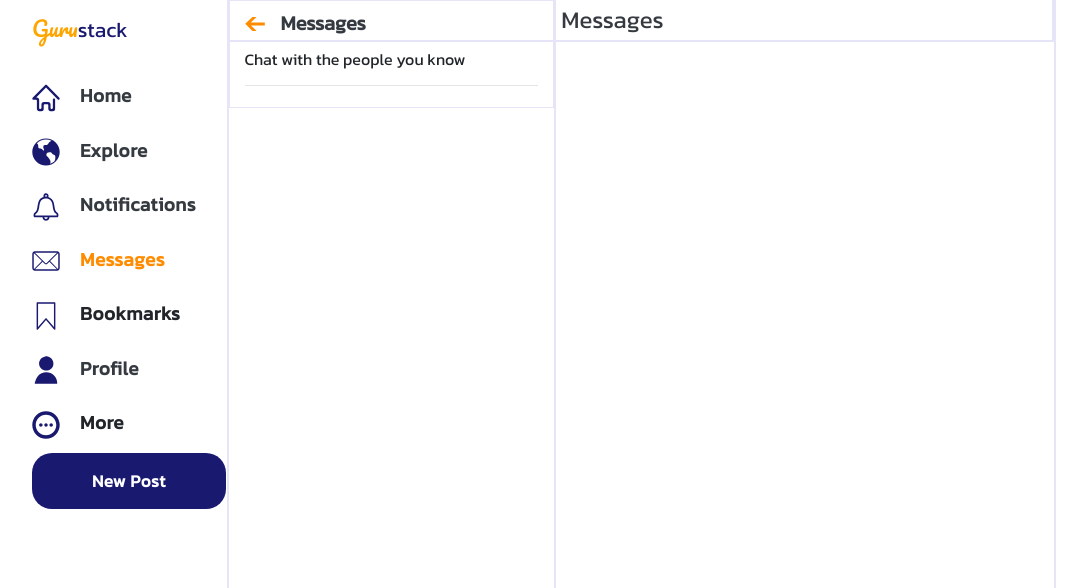
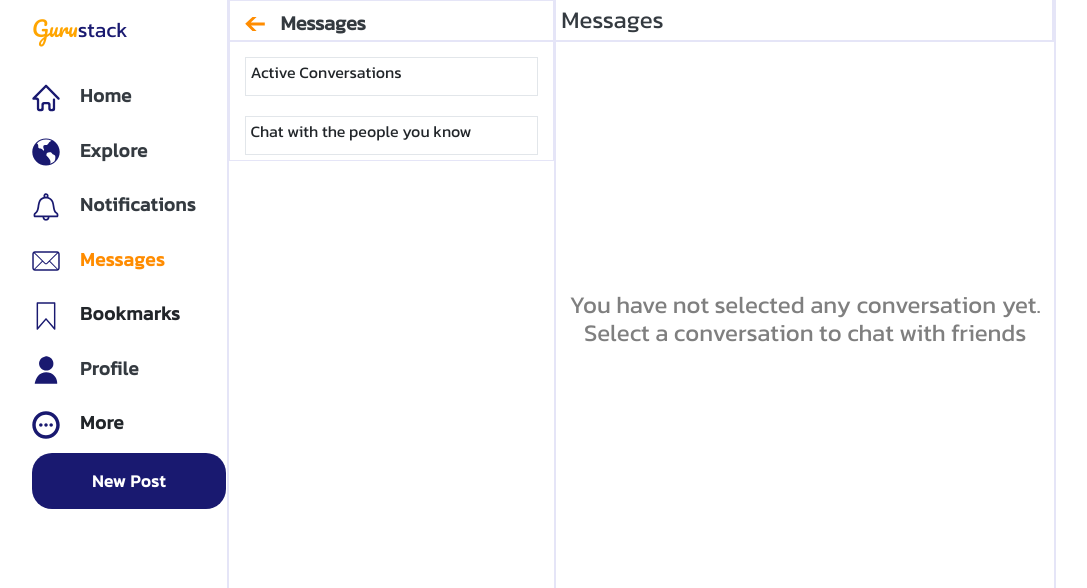
Before and after one commit to Imuhammed24/gurustack, a Django app: page /account/messages/ in a window 1280 px wide. Shown: the top 588 px of the page, without its empty margins (96-1183 px from the left). Run offline with Django 3.2, Linux system fonts and the light colour scheme; the visitor is signed in with stand-in values (Sample User, id 1); data comes from the database, SQL or seed files in the repository; data that the repository does not hold is empty; some libraries are stand-ins or nearby versions.

Commit message:
Gurustack project 19th-April 2020 update

```diff
--- a/account/templates/account/user/messages-section.html
+++ b/account/templates/account/user/messages-section.html
@@ -17,27 +17,27 @@
 
 
         <div id="profile-middle-div-middle-messages" class="clearfix">
-            <div id="middle-div-middle-content-div-messages" class="pt-2 clearfix">
+            <div id="middle-div-middle-content-div-messages" class="clearfix">
 
-                <div id="conversation">
+                <div id="active-conversations-div" class="">
+                    <h6>Active Conversations</h6>
                     <div>
                         {% if request.user.conversation_with %}
                         {% for chat in request.user.conversation_with.all %}
-                            <p> {{chat }}</p>
+                            {% include 'account/user/conversations-div.html' with chat_user=chat.user2 %}
                         {% endfor %}
                         {% endif %}
 
                         {% if request.user.conversation_from %}
                         {% for chat in request.user.conversation_from.all %}
-                            <p> {{chat}}</p>
+                            {% include 'account/user/conversations-div.html' with chat_user=chat.user1 %}
                         {% endfor %}
                         {% endif %}
                     </div>
                 </div>
 
-                <div id="chat-suggestion-div">
+                <div id="chat-suggestion-div" class="mb-0">
                     <h6>Chat with the people you know</h6>
-                    <hr>
                     {% for user in request.user.following.all %}
                         {% include 'account/user/message-suggestion-list.html' %}
                     {% endfor %}
@@ -84,6 +84,12 @@
         </div>
         {{ room_name|json_script:"room-name" }}
         {% include 'chat-room-script.html'%}
+        {% else %}
+        <div id="no-conversation-div">
+            <center>
+                <h4 class="text-black-50">You have not selected any conversation yet. Select a conversation to chat with friends</h4>
+            </center>
+        </div>
         {% endif %}
 
     </div>
--- a/chat/consumers.py
+++ b/chat/consumers.py
@@ -60,7 +60,7 @@ class ChatConsumer(WebsocketConsumer):
             'author': message.author.username,
             'recipient': message.recipient.username,
             'content': message.content,
-            'timestamp': str(message.timestamp)
+            'timestamp': str(message.timestamp)[:16]
         }
 
     commands = {
--- a/chat/models.py
+++ b/chat/models.py
@@ -22,7 +22,7 @@ class Conversation(models.Model):
     user1 = models.ForeignKey(User, on_delete=models.CASCADE, related_name='conversation_with')
     user2 = models.ForeignKey(User, on_delete=models.CASCADE, related_name='conversation_from')
     last_message = models.TextField()
-    timestamp = models.DateField(auto_now=True)
+    timestamp = models.DateTimeField(auto_now=True)
 
     def __str__(self):
         return f'{self.user1.username} and {self.user2.username}'
--- a/static/css/style.css
+++ b/static/css/style.css
@@ -1070,11 +1070,12 @@ body {
     border-bottom: 1px solid rgba(173, 216, 230, 0.33);
     transition: .5s;
     border-radius: 5px;
+    padding: 5px 5px 5px 0;
 }
 
 #small-user-list-div-content:hover{
     background-color: rgba(173, 216, 230, 0.14);
-    padding: 4px;
+    padding: 2px;
 }
 
 .username-on-users-list{
@@ -1940,6 +1941,29 @@ button {
     letter-spacing: 1px;
 }
 
+
+.verified-icon-conversation{
+    margin-top: -5px;
+    width: 17px;
+    height: 17px;
+}
+
+#active-conversations-div, #chat-suggestion-div{
+    border: 1px solid #e2e6ea;
+    padding: 5px;
+    margin-bottom: 20px;
+}
+
+.active-conversation{
+    border-right: 4px solid midnightblue;
+
+}
+
+#no-conversation-div{
+    margin-top: 50%;
+    margin-bottom: 50%;
+}
+
 #middle-div-middle-content-div-messages {
     padding: 15px 15px 5px 15px;
     overflow: hidden;
@@ -2007,6 +2031,7 @@ button {
     overflow: hidden;
     clear: none;
 }
+
 
 
 #chat-log{
@@ -2082,6 +2107,11 @@ div * {
     font-weight: bold;
     font-family: sans-serif;
 }
+
+.message-time{
+    display: inline-table;
+}
+
 
 .replies img{
     margin-right: 7px;
```
Also changed, not shown: account/templates/account/user/conversations-div.html (added, +29 -0 lines), account/templates/chat-room-script.html (+9 -4 lines).
